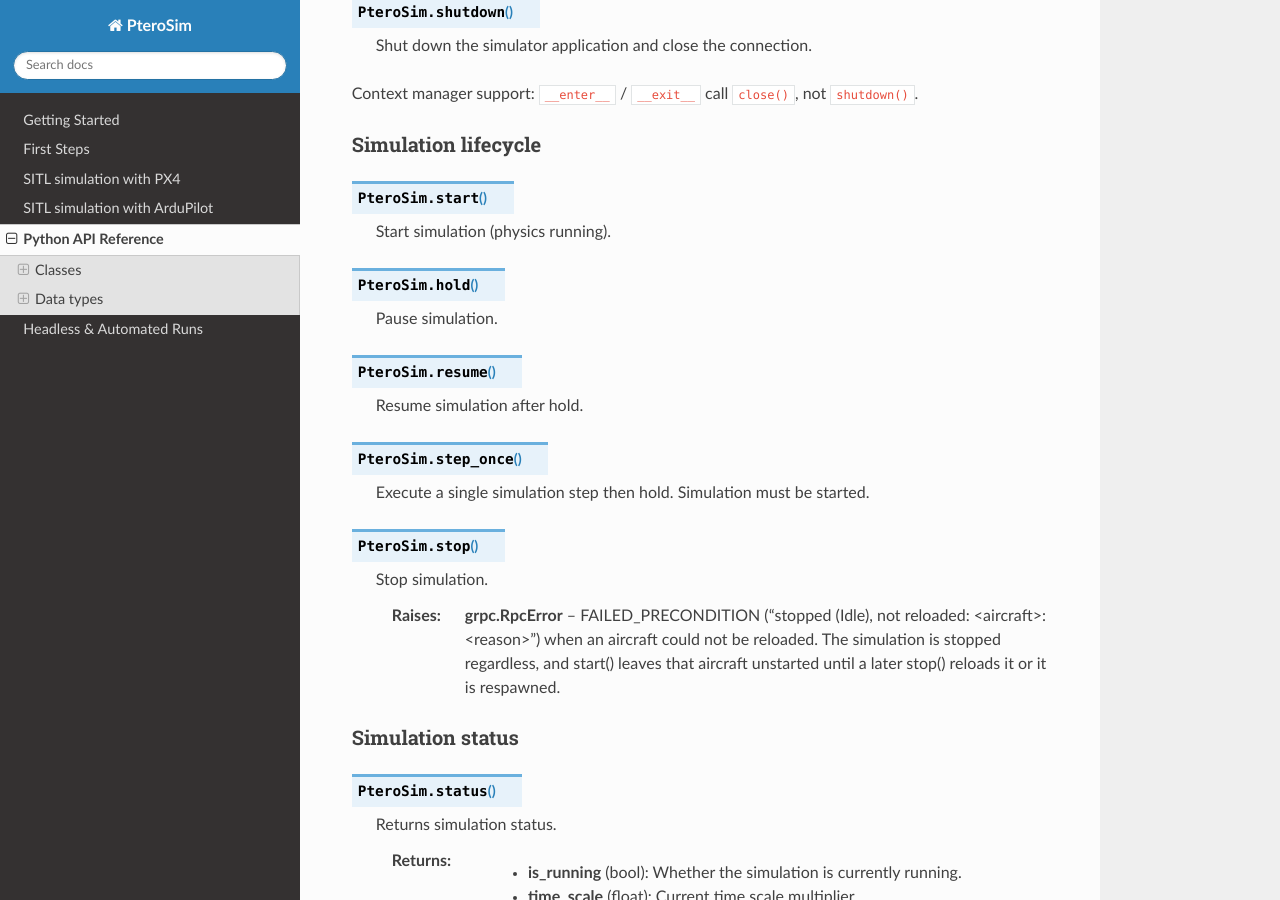
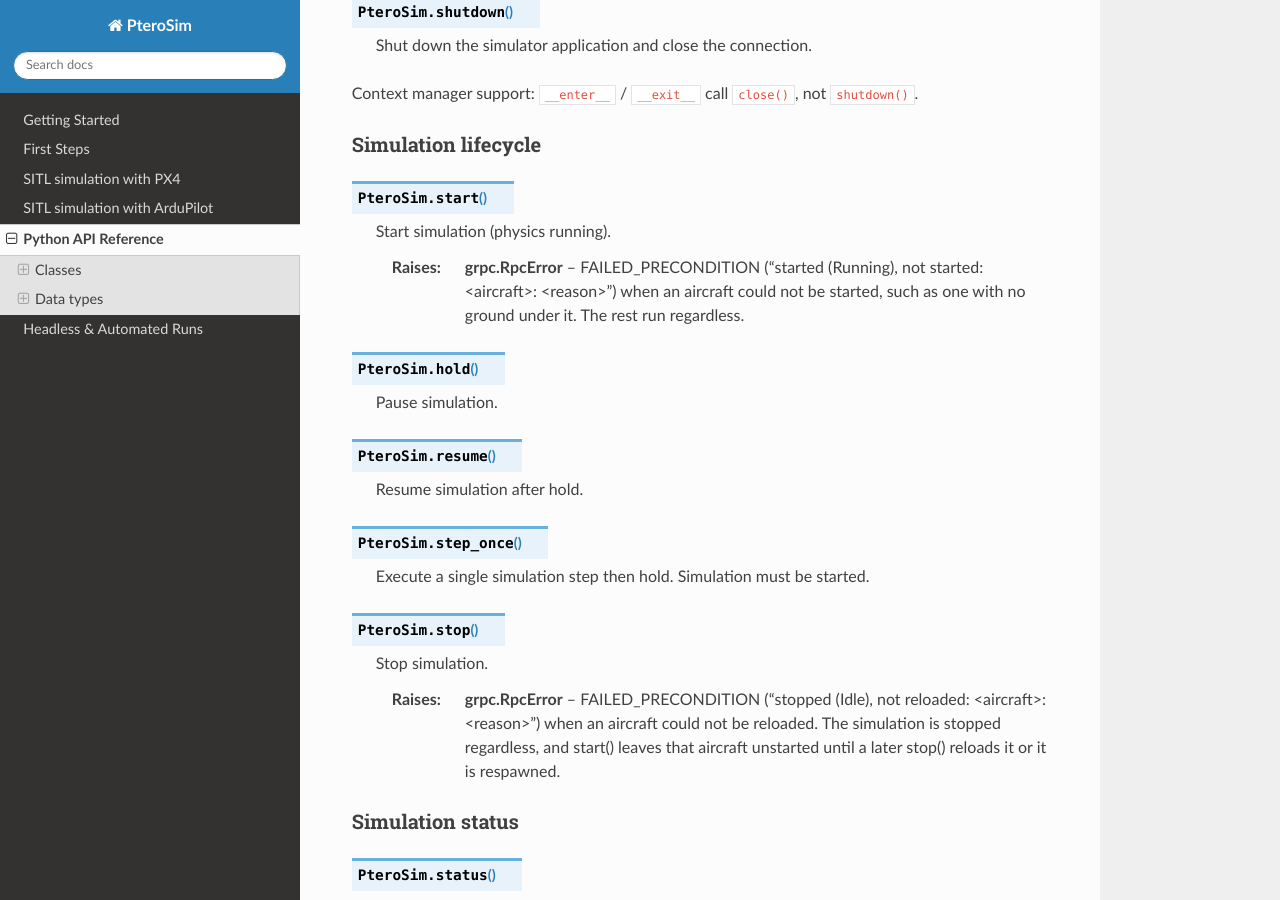
Before and after one commit to AlexanderRex/PteroSimDocs, a Sphinx documentation site: the page built from docs/source/python_api.rst, in a window 1280 px wide and 900 px high, scrolled down 1382 px. Built offline with Sphinx 7.4.7 and the Read the Docs theme 3.1.0, drawn with Linux system fonts in a browser that asks for light colours.

Commit message:
docs: regenerate python_api.rst from SDK 79ba661113a4d1e89b9a101f2cd0c8a9089e718e (#28)

```diff
--- a/docs/source/python_api.rst
+++ b/docs/source/python_api.rst
@@ -61,6 +61,10 @@ Simulation lifecycle
 .. py:method:: PteroSim.start()
 
    Start simulation (physics running).
+
+   :raises grpc.RpcError: FAILED_PRECONDITION ("started (Running), not started:
+       <aircraft>: <reason>") when an aircraft could not be started, such as
+       one with no ground under it. The rest run regardless.
 
 .. py:method:: PteroSim.hold()
 
```
